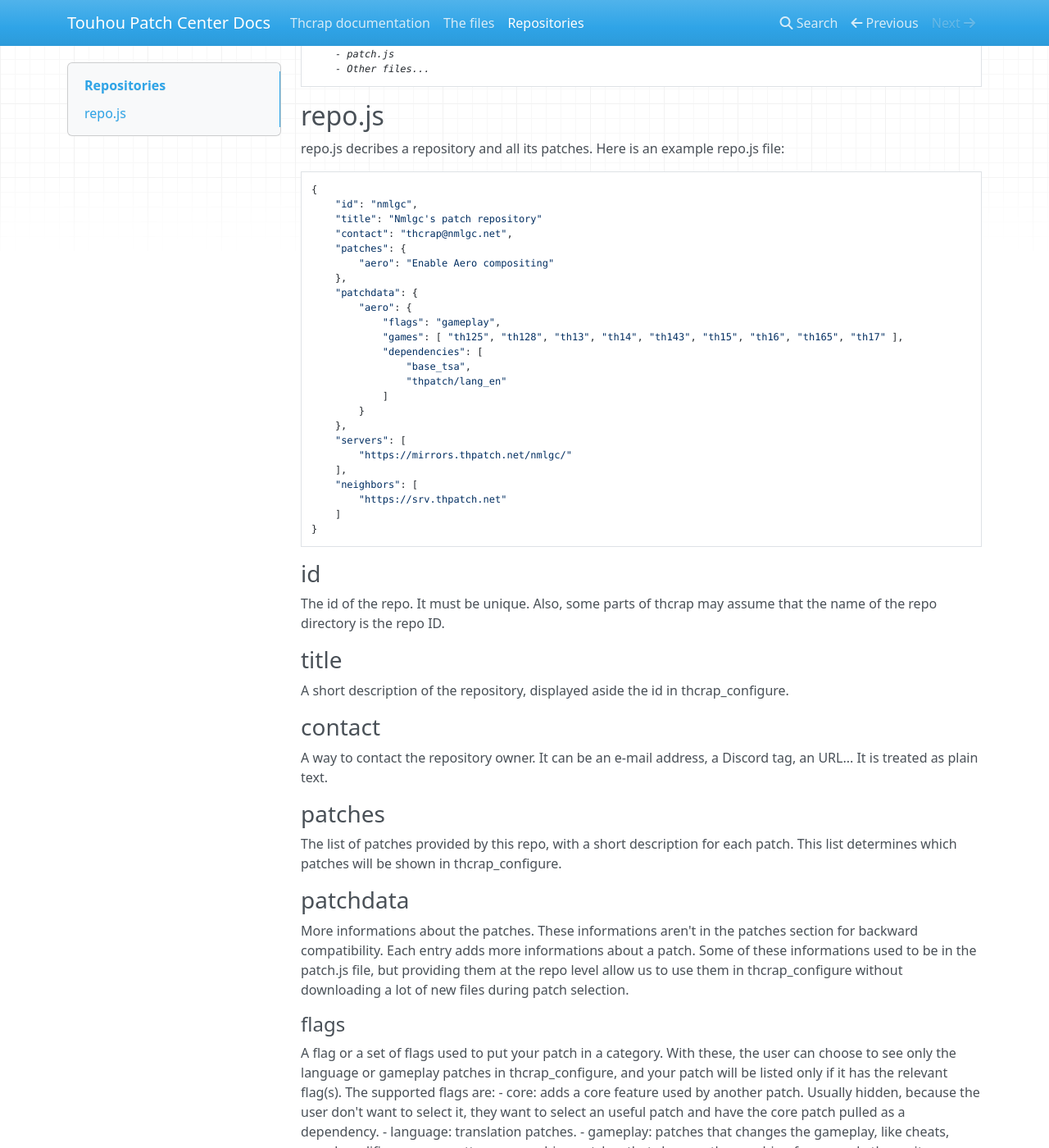
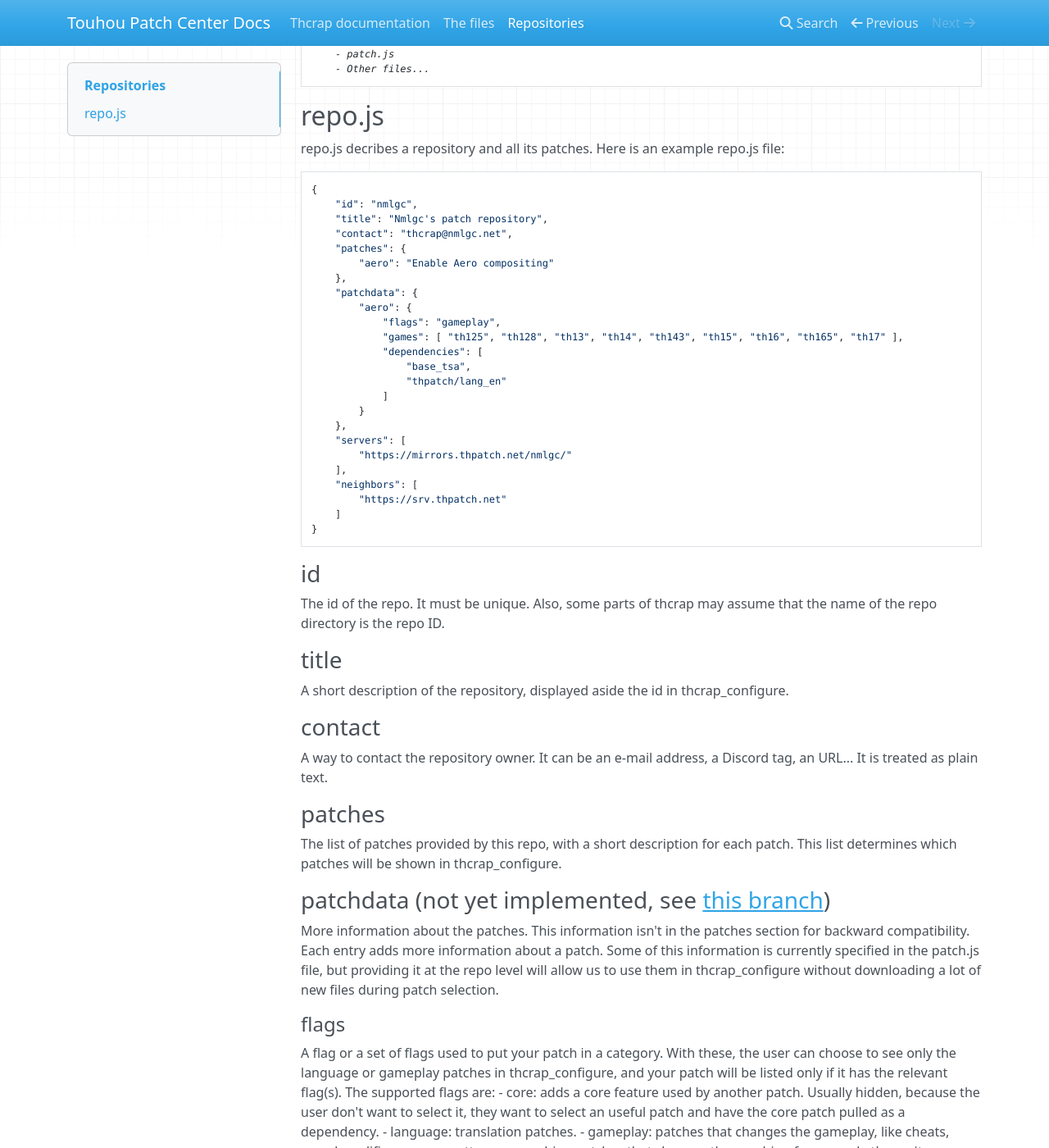
Before and after one commit to thpatch/thcrap, an MkDocs documentation site: the page built from docs/3_repos.md, in a window 1280 px wide and 1400 px high, scrolled down 498 px. Shown: the whole window at 82% size. Built offline with MkDocs 1.6.1, drawn with Linux system fonts in a browser that asks for light colours; nearby versions of some CDN libraries.

Commit message:
Label repo.js `patchdata` as unimplemented

````diff
--- a/docs/3_repos.md
+++ b/docs/3_repos.md
@@ -27,7 +27,7 @@ repo.js decribes a repository and all its patches. Here is an example repo.js fi
 ```
 {
 	"id": "nmlgc",
-	"title": "Nmlgc's patch repository"
+	"title": "Nmlgc's patch repository",
 	"contact": "thcrap@nmlgc.net",
 	"patches": {
 		"aero": "Enable Aero compositing"
@@ -62,10 +62,10 @@ A way to contact the repository owner. It can be an e-mail address, a Discord ta
 ### patches
 The list of patches provided by this repo, with a short description for each patch. This list determines which patches will be shown in thcrap_configure.
 
-### patchdata
-More informations about the patches. These informations aren't in the patches section for backward compatibility.
-Each entry adds more informations about a patch.
-Some of these informations used to be in the patch.js file, but providing them at the repo level allow us to use them in thcrap_configure without downloading a lot of new files during patch selection.
+### patchdata (not yet implemented, see [this branch](https://github.com/thpatch/thcrap/compare/master...patch_js_removal))
+More information about the patches. This information isn't in the patches section for backward compatibility.
+Each entry adds more information about a patch.
+Some of this information is currently specified in the patch.js file, but providing it at the repo level will allow us to use them in thcrap_configure without downloading a lot of new files during patch selection.
 
 #### flags
 A flag or a set of flags used to put your patch in a category. With these, the user can choose to see only the language or gameplay patches in thcrap_configure, and your patch will be listed only if it has the relevant flag(s).
````
